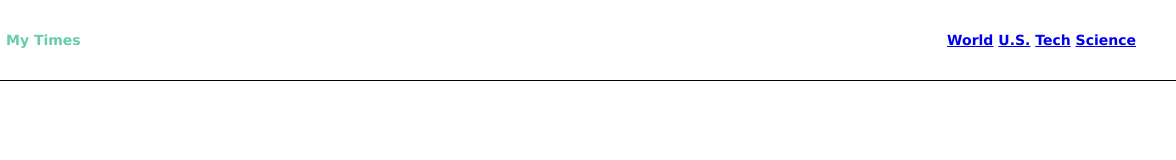
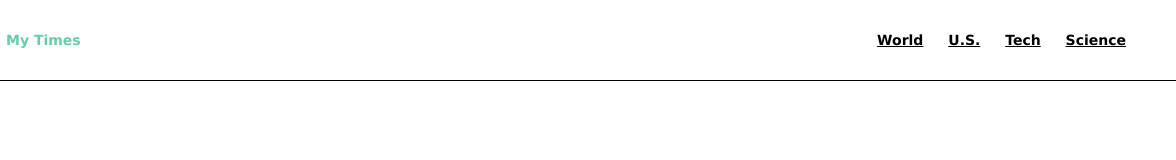
Before and after one commit to wari1986/mytimes, a plain HTML site: page index.html in a window 1280 px wide. Shown: the full height of the page, 104-1280 px from the left. Drawn offline with Linux system fonts and the light colour scheme.

Commit message:
Added corrections to style.css

```diff
--- a/css/style.css
+++ b/css/style.css
@@ -5,7 +5,7 @@ body {
   color: black;
   display: block;
 }
-/* Header Section*/
+/* Header Section */
 header {
   font-family: Verdana;
   font-size: 14px;
@@ -37,3 +37,14 @@ header nav {
   display: block;
   display: flex-end;
 }
+
+nav span {
+  display: inline-block;
+  padding: 20px 10px;
+}
+
+a {
+  color:black;
+}
+
+/* Main Section */
```
